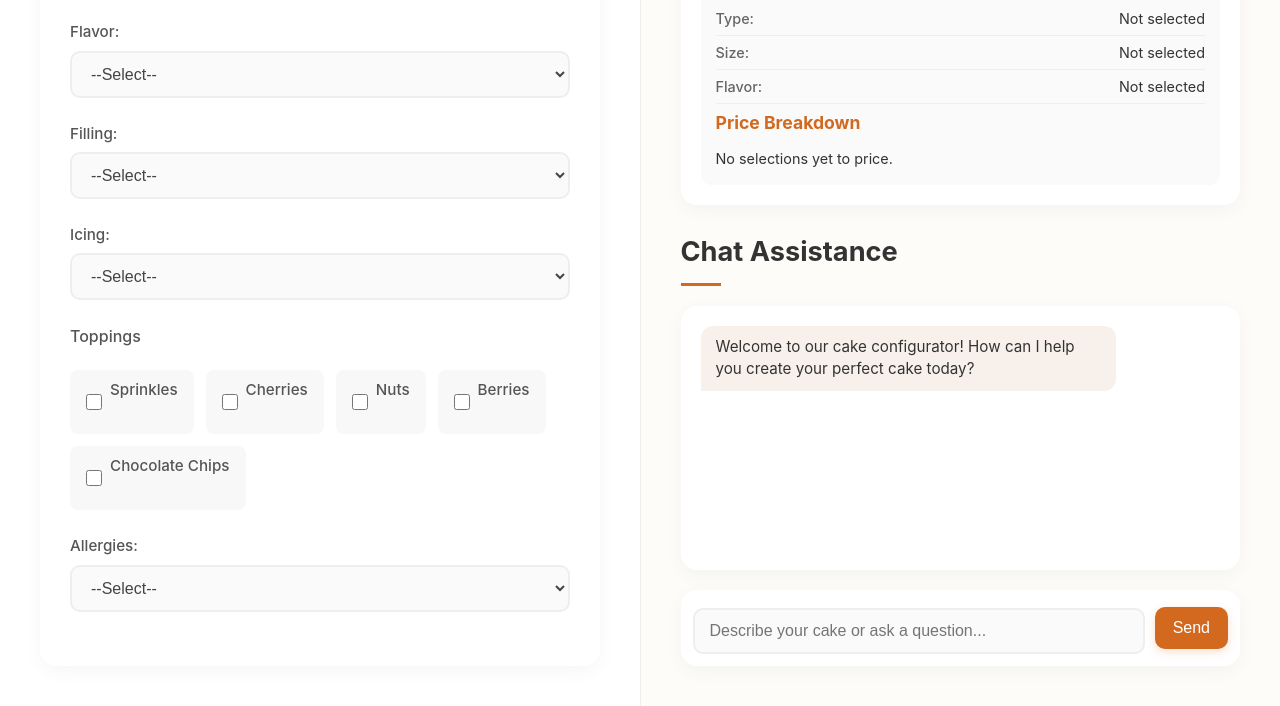
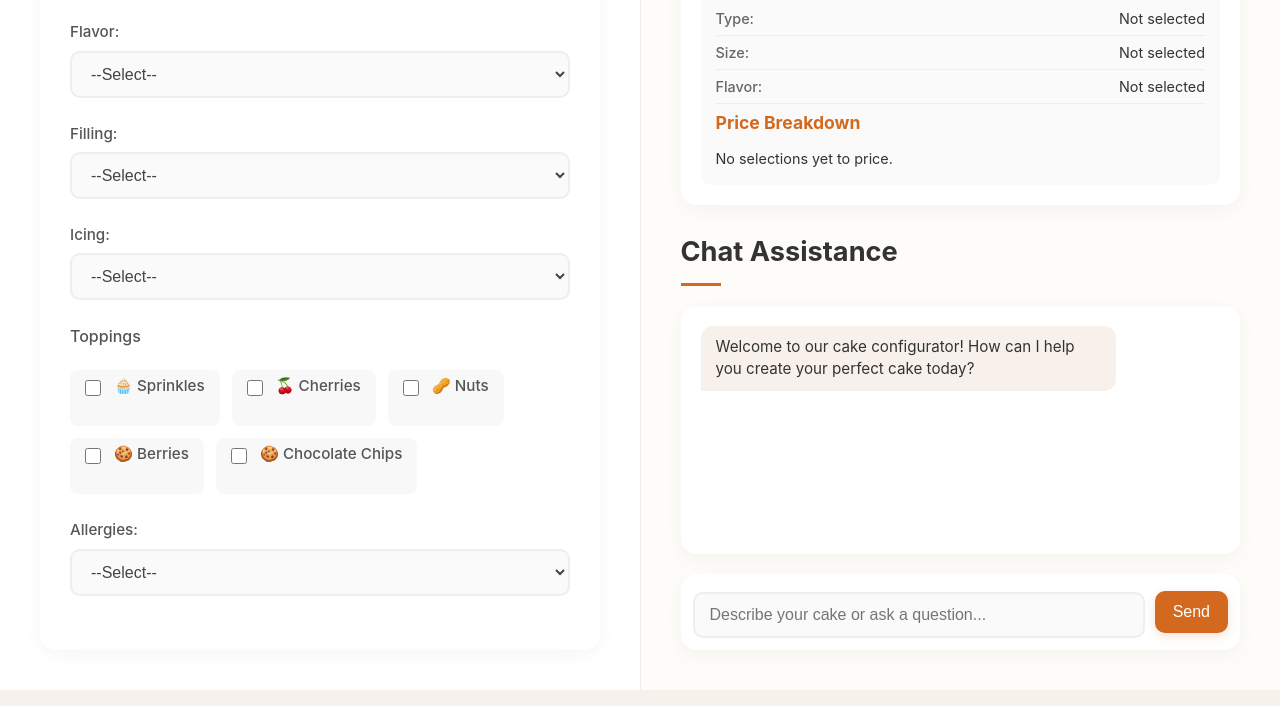
Before and after one commit to dipyamanroy/cake-configurator, a plain HTML site: page frontend/index.html in a window 1280 px wide. Shown: the part 447-1153 px from the top of the page. Drawn offline with Linux system fonts and the light colour scheme.

Commit message:
Updated page styling.

```diff
--- a/frontend/index.html
+++ b/frontend/index.html
@@ -85,23 +85,23 @@
                     <div class="checkbox-group">
                         <div class="checkbox-item">
                             <input type="checkbox" id="sprinkles" value="sprinkles" class="topping" />
-                            <label for="sprinkles">Sprinkles</label>
+                            <label for="sprinkles">🧁 Sprinkles</label>
                         </div>
                         <div class="checkbox-item">
                             <input type="checkbox" id="cherries" value="cherries" class="topping" />
-                            <label for="cherries">Cherries</label>
+                            <label for="cherries">🍒 Cherries</label>
                         </div>
                         <div class="checkbox-item">
                             <input type="checkbox" id="nuts" value="nuts" class="topping" />
-                            <label for="nuts">Nuts</label>
+                            <label for="nuts">🥜 Nuts</label>
                         </div>
                         <div class="checkbox-item">
                             <input type="checkbox" id="berries" value="berries" class="topping" />
-                            <label for="berries">Berries</label>
+                            <label for="berries">🍪 Berries</label>
                         </div>
                         <div class="checkbox-item">
                             <input type="checkbox" id="chocolate-chips" value="chocolate chips" class="topping" />
-                            <label for="chocolate-chips">Chocolate Chips</label>
+                            <label for="chocolate-chips">🍪 Chocolate Chips</label>
                         </div>
                     </div>
                 </fieldset>
--- a/frontend/style.css
+++ b/frontend/style.css
@@ -122,10 +122,16 @@ fieldset legend {
     display: flex;
     align-items: center;
     background: #f8f8f8;
-    padding: 8px 16px;
+    padding: 4px 15px;
     border-radius: 8px;
     transition: all 0.2s;
+    gap: 5px; /* Adds space between checkbox and label */
 }
+
+.checkbox-item input[type="checkbox"] {
+    transform: translateY(-10px); /* Adjust this value as needed */
+}
+
 
 .checkbox-item:hover {
     background: #f0f0f0;
```
